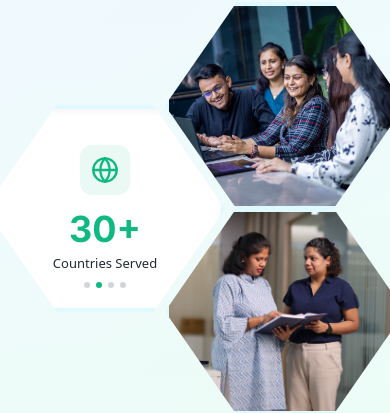
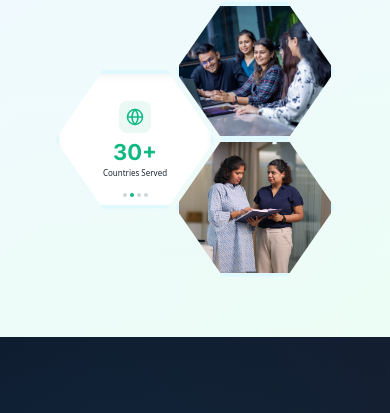
Before and after one commit to Vijit-08/GeminiExports, a React (Vite) app in the folder gemini-exports-react/: page / in a window 390 px wide. Shown: the part 683-1096 px from the top of the page. Built offline with nearby package versions, Linux system fonts and the light colour scheme.

Commit message:
Pushed favicon

```diff
--- a/gemini-exports-react/index.html
+++ b/gemini-exports-react/index.html
@@ -2,7 +2,10 @@
 <html lang="en">
   <head>
     <meta charset="UTF-8" />
-    <link rel="icon" type="image/png" href="/assets/img/favicon.png" />
+    <link rel="icon" type="image/png" sizes="32x32" href="/assets/img/gemini-logo.png" />
+    <link rel="icon" type="image/png" sizes="16x16" href="/assets/img/gemini-logo.png" />
+    <link rel="apple-touch-icon" sizes="180x180" href="/assets/img/gemini-logo.png" />
+    <link rel="shortcut icon" href="/assets/img/gemini-logo.png" />
     <meta name="viewport" content="width=device-width, initial-scale=1.0" />
     <title>GEMINI EXPORTS</title>
     <meta name="description" content="Gemini Exports - ISO certified pharmaceutical trading company established in 1996. 30+ years experience in APIs and complex intermediates exports to 50+ countries worldwide from Mumbai, India." />
--- a/gemini-exports-react/src/components/Hero.tsx
+++ b/gemini-exports-react/src/components/Hero.tsx
@@ -87,7 +87,7 @@ const Hero = () => {
   const isDesktop = windowWidth >= 1024
 
   // Simple hexagon size
-  const hexSize = isMobile ? 240 : isTablet ? 180 : isDesktop && windowWidth < 1200 ? 270 : 320
+  const hexSize = isMobile ? 160 : isTablet ? 180 : isDesktop && windowWidth < 1200 ? 270 : 320
 
   const ImageHexagon = memo(({ size, imageNum }: { size: number; imageNum?: number }) => {
     const hexagonClipPath = 'polygon(30% 0%, 70% 0%, 100% 50%, 70% 100%, 30% 100%, 0% 50%)'
@@ -134,7 +134,7 @@ const Hero = () => {
     )
   })
 
-  const StatsHexagon = memo(({ size, currentStat, currentStatIndex, stats, isTablet }: { size: number; currentStat: any; currentStatIndex: number; stats: any[]; isTablet?: boolean }) => {
+  const StatsHexagon = memo(({ size, currentStat, currentStatIndex, stats, isTablet, isMobile }: { size: number; currentStat: any; currentStatIndex: number; stats: any[]; isTablet?: boolean; isMobile?: boolean }) => {
     const hexagonClipPath = 'polygon(30% 0%, 70% 0%, 100% 50%, 70% 100%, 30% 100%, 0% 50%)'
     const CurrentIcon = currentStat.icon
     const [animatedCount, setAnimatedCount] = useState(0)
@@ -188,7 +188,7 @@ const Hero = () => {
             flexDirection: 'column',
             alignItems: 'center',
             justifyContent: 'center',
-            padding: '20px'
+            padding: isMobile ? '12px' : '20px'
           }}>
             <AnimatePresence mode="wait">
               <motion.div
@@ -213,25 +213,25 @@ const Hero = () => {
               >
                 <div
                   style={{
-                    width: isTablet ? '40px' : '50px',
-                    height: isTablet ? '40px' : '50px',
+                    width: isMobile ? '32px' : isTablet ? '40px' : '50px',
+                    height: isMobile ? '32px' : isTablet ? '40px' : '50px',
                     backgroundColor: `${currentStat.iconColor}15`,
-                    borderRadius: isTablet ? '10px' : '12px',
+                    borderRadius: isMobile ? '8px' : isTablet ? '10px' : '12px',
                     display: 'flex',
                     alignItems: 'center',
                     justifyContent: 'center',
-                    marginBottom: isTablet ? '12px' : '16px'
+                    marginBottom: isMobile ? '8px' : isTablet ? '12px' : '16px'
                   }}
                 >
-                  <CurrentIcon size={isTablet ? 22 : 28} color={currentStat.iconColor} strokeWidth={2} />
+                  <CurrentIcon size={isMobile ? 18 : isTablet ? 22 : 28} color={currentStat.iconColor} strokeWidth={2} />
                 </div>
 
                 <div
                   style={{
-                    fontSize: isTablet ? '28px' : '36px',
+                    fontSize: isMobile ? '22px' : isTablet ? '28px' : '36px',
                     fontWeight: '700',
                     color: currentStat.iconColor,
-                    marginBottom: isTablet ? '6px' : '8px',
+                    marginBottom: isMobile ? '4px' : isTablet ? '6px' : '8px',
                     lineHeight: '1'
                   }}
                 >
@@ -242,10 +242,14 @@ const Hero = () => {
                   style={{
                     color: '#1F2937',
                     fontWeight: '500',
-                    fontSize: isTablet ? '11px' : '13px',
+                    fontSize: isMobile ? '8px' : isTablet ? '11px' : '13px',
                     textAlign: 'center',
-                    lineHeight: '1.3',
-                    fontFamily: 'system-ui, -apple-system, sans-serif'
+                    lineHeight: isMobile ? '1.4' : '1.3',
+                    fontFamily: 'system-ui, -apple-system, sans-serif',
+                    maxWidth: isMobile ? '85%' : '100%',
+                    overflow: 'hidden',
+                    whiteSpace: isMobile ? 'normal' : 'normal',
+                    wordBreak: 'break-word'
                   }}
                 >
                   {currentStat.label}
@@ -255,18 +259,18 @@ const Hero = () => {
 
             <div style={{
               display: 'flex',
-              gap: isTablet ? '4px' : '6px',
+              gap: isMobile ? '3px' : isTablet ? '4px' : '6px',
               justifyContent: 'center',
-              marginTop: isTablet ? '16px' : '16px',
+              marginTop: isMobile ? '12px' : isTablet ? '16px' : '16px',
               position: 'absolute',
-              bottom: isTablet ? '10px' : '20px'
+              bottom: isMobile ? '8px' : isTablet ? '10px' : '20px'
             }}>
               {stats.map((_: any, index: number) => (
                 <div
                   key={index}
                   style={{
-                    width: isTablet ? '5px' : '6px',
-                    height: isTablet ? '5px' : '6px',
+                    width: isMobile ? '4px' : isTablet ? '5px' : '6px',
+                    height: isMobile ? '4px' : isTablet ? '5px' : '6px',
                     borderRadius: '50%',
                     backgroundColor: currentStatIndex === index ? currentStat.iconColor : '#D1D5DB',
                     transition: 'all 0.3s'
@@ -360,6 +364,7 @@ const Hero = () => {
               currentStatIndex={currentStatIndex}
               stats={stats}
               isTablet={isTablet}
+              isMobile={isMobile}
             />
           </div>
 
@@ -503,12 +508,13 @@ const Hero = () => {
               justifyContent: 'center'
             }}
           >
-            <div style={{ marginRight: '-60px' }}>
+            <div style={{ marginRight: '-40px' }}>
               <StatsHexagon
-                size={240}
+                size={hexSize}
                 currentStat={currentStat}
                 currentStatIndex={currentStatIndex}
                 stats={stats}
+                isMobile={isMobile}
               />
             </div>
 
@@ -518,9 +524,9 @@ const Hero = () => {
               gap: '0'
             }}>
               <div style={{ marginBottom: '-2px' }}>
-                <ImageHexagon size={240} imageNum={1} />
+                <ImageHexagon size={hexSize} imageNum={1} />
               </div>
-              <ImageHexagon size={240} imageNum={2} />
+              <ImageHexagon size={hexSize} imageNum={2} />
             </div>
           </motion.div>
         )}
```
